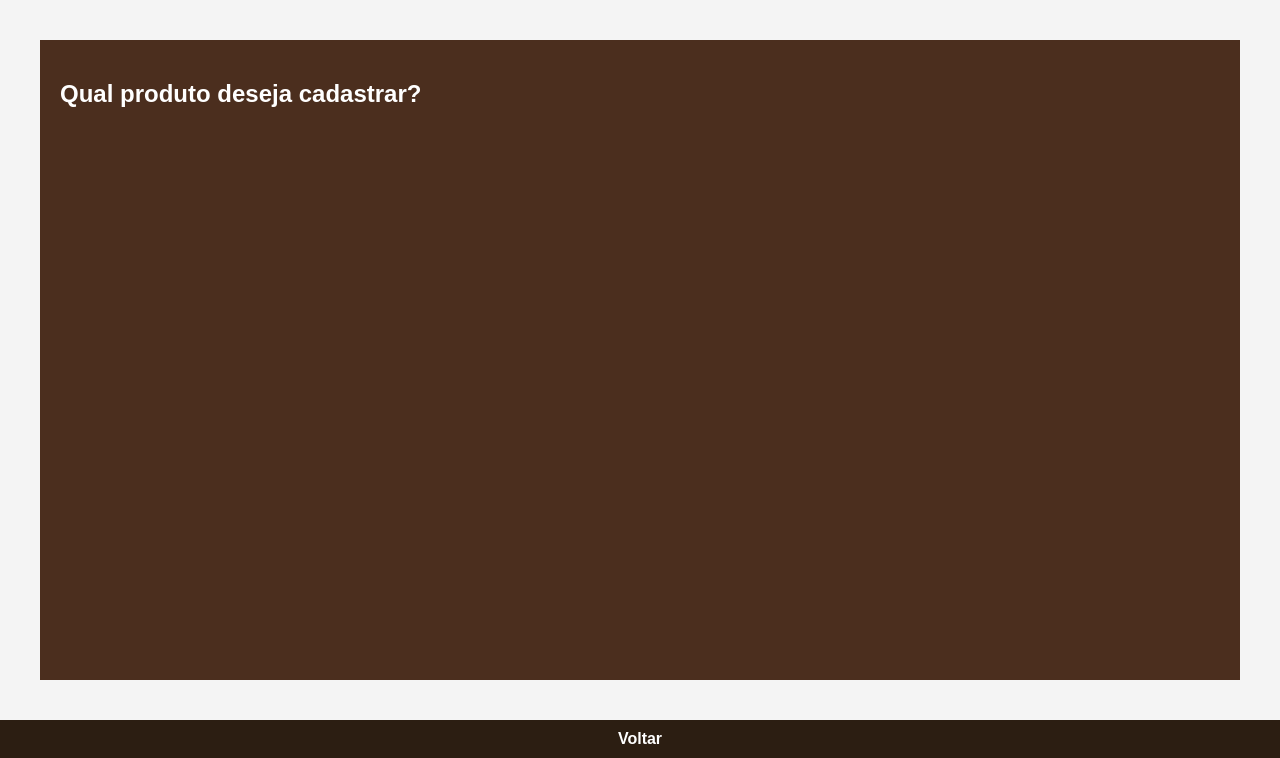
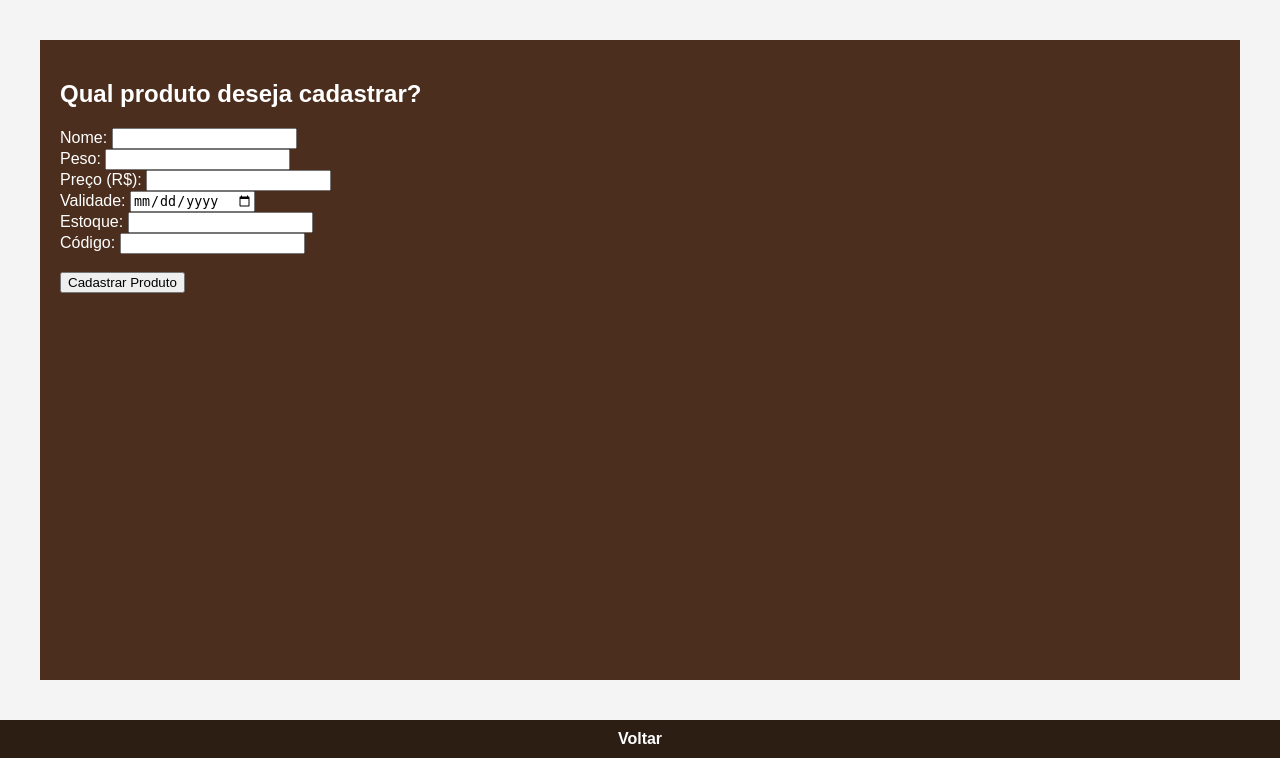
Before and after one commit to Mehranzin/Supermarket-Cashier, a Flask app: page /cadastro in a window 1280 px wide. Shown: the part 63-821 px from the top of the page. Run offline with Flask 3, Linux system fonts and the light colour scheme.

Commit message:
Criação básica de cadastro de produtos e lista deles

```diff
--- a/app.py
+++ b/app.py
@@ -1,24 +1,64 @@
-from flask import Flask, render_template
+from flask import Flask, render_template, request, redirect, url_for
+import sqlite3
+from banco import inicializar_banco
 
 app = Flask(__name__)
 
-produtos = [
-    {"id": 1, "nome": "Arroz", "preco": 7.0, "estoque": 10},
-    {"id": 2, "nome": "Feijão", "preco": 5.50, "estoque": 7},
-    {"id": 3, "nome": "Pão do Sírio", "preco": 6.0, "estoque": 2},
-]
+inicializar_banco()
 
+def conectar():
+    return sqlite3.connect("produtos.db")
+
+def listar_produtos():
+    conn = conectar()
+    cursor = conn.cursor()
+    cursor.execute("SELECT * FROM produtos")
+    produtos = cursor.fetchall()
+    conn.close()
+    return [
+        {
+            "id": row[0],
+            "nome": row[1],
+            "peso": row[2],
+            "preco": row[3],
+            "validade": row[4],
+            "estoque": row[5],
+            "codigo": row[6],
+        }
+        for row in produtos
+    ]
 @app.route("/")
 def index():
-    return render_template("index.html", produtos=produtos)
+    return render_template("index.html")
 
 @app.route("/lista")
 def lista():
+    produtos = listar_produtos()
     return render_template("lista.html", produtos=produtos)
 
 @app.route("/cadastro")
 def cadastro():
-    return render_template("cadastro.html", produtos=produtos)
+    return render_template("cadastro.html")
+
+@app.route("/adicionar", methods=["POST"])
+def adicionar():
+    nome = request.form["nome"]
+    peso = request.form["peso"]
+    preco = float(request.form["preco"])
+    validade = request.form["validade"]
+    estoque = int(request.form["estoque"])
+    codigo = request.form["codigo"]
+
+    conn = conectar()
+    cursor = conn.cursor()
+    cursor.execute("""
+        INSERT INTO produtos (nome, peso, preco, validade, estoque, codigo)
+        VALUES (?, ?, ?, ?, ?, ?)
+    """, (nome, peso, preco, validade, estoque, codigo))
+    conn.commit()
+    conn.close()
+
+    return redirect(url_for("lista"))
 
 if __name__ == "__main__":
     app.run(debug=True)
--- a/templates/cadastro.html
+++ b/templates/cadastro.html
@@ -16,6 +16,31 @@
     <main>
       <div class="left">
         <h2>Qual produto deseja cadastrar?</h2>
+        <form
+          action="{{url_for('adicionar')}}"
+          method="post"
+          autocomplete="off"
+        >
+          <label>Nome:</label>
+          <input type="text" name="nome" required /><br />
+
+          <label>Peso:</label>
+          <input type="text" name="peso" required /><br />
+
+          <label>Preço (R$):</label>
+          <input type="number" step="0.01" name="preco" required /><br />
+
+          <label>Validade:</label>
+          <input type="date" name="validade" required /><br />
+
+          <label>Estoque:</label>
+          <input type="number" name="estoque" required /><br />
+
+          <label>Código:</label>
+          <input type="text" name="codigo" required /><br /><br />
+
+          <button type="submit">Cadastrar Produto</button>
+        </form>
       </div>
     </main>
     <nav class="nav-footer">
--- a/templates/lista.html
+++ b/templates/lista.html
@@ -18,7 +18,11 @@
         <h2>Lista de Mercadorias</h2>
         <ol>
           {% for produto in produtos %}
-          <li>{{ produto.nome }} - R$ {{ produto.preco }}</li>
+          <li>
+            <strong>{{ produto.nome }}</strong> - {{ produto.peso }} - R$ {{
+            produto.preco }} - Validade: {{ produto.validade }} - Estoque: {{
+            produto.estoque }} - Código: {{ produto.codigo }}
+          </li>
           {% endfor %}
         </ol>
       </div>
```
Also changed, not shown: banco.py (added, +21 -0 lines), 1 other file.
